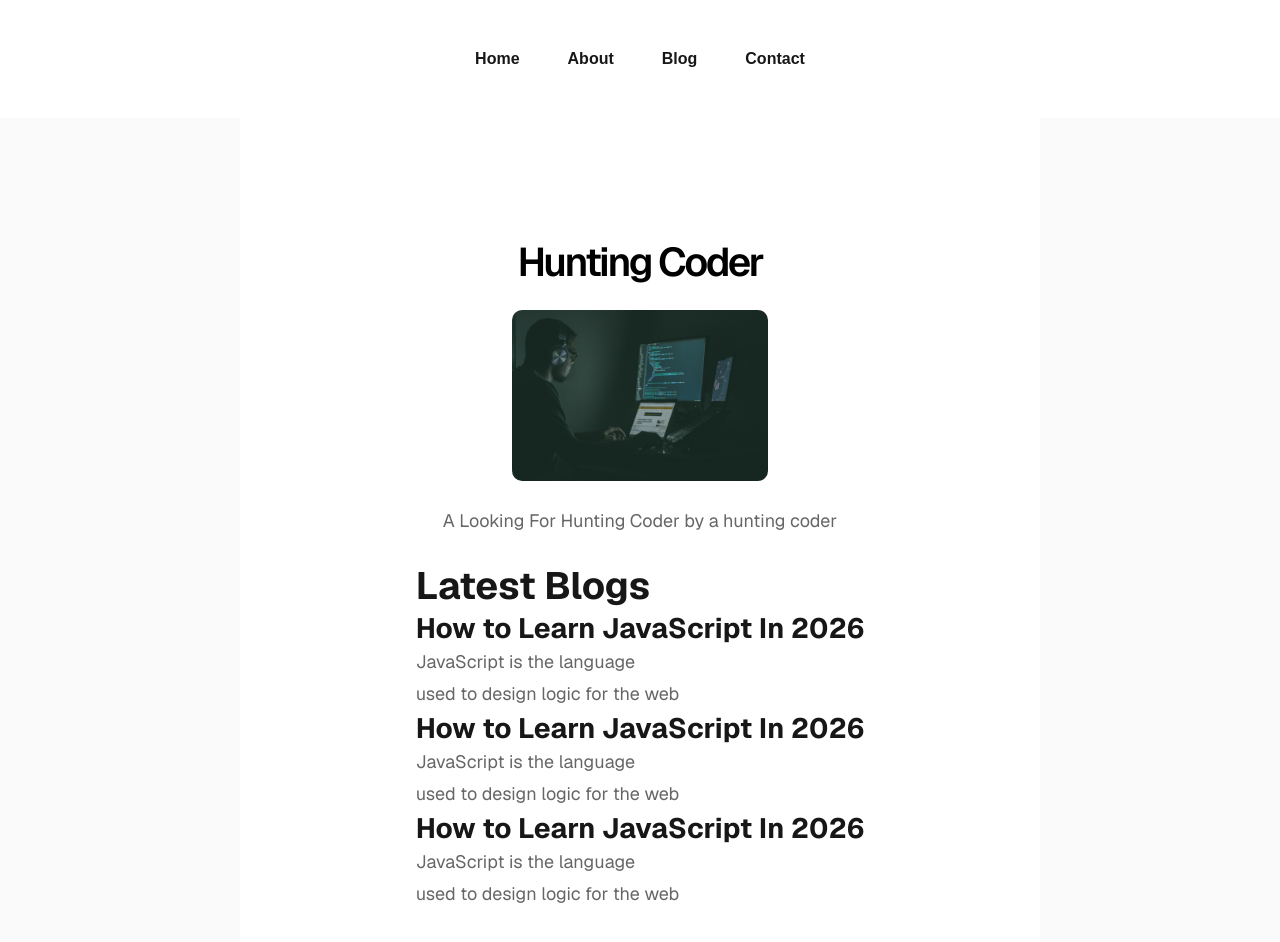
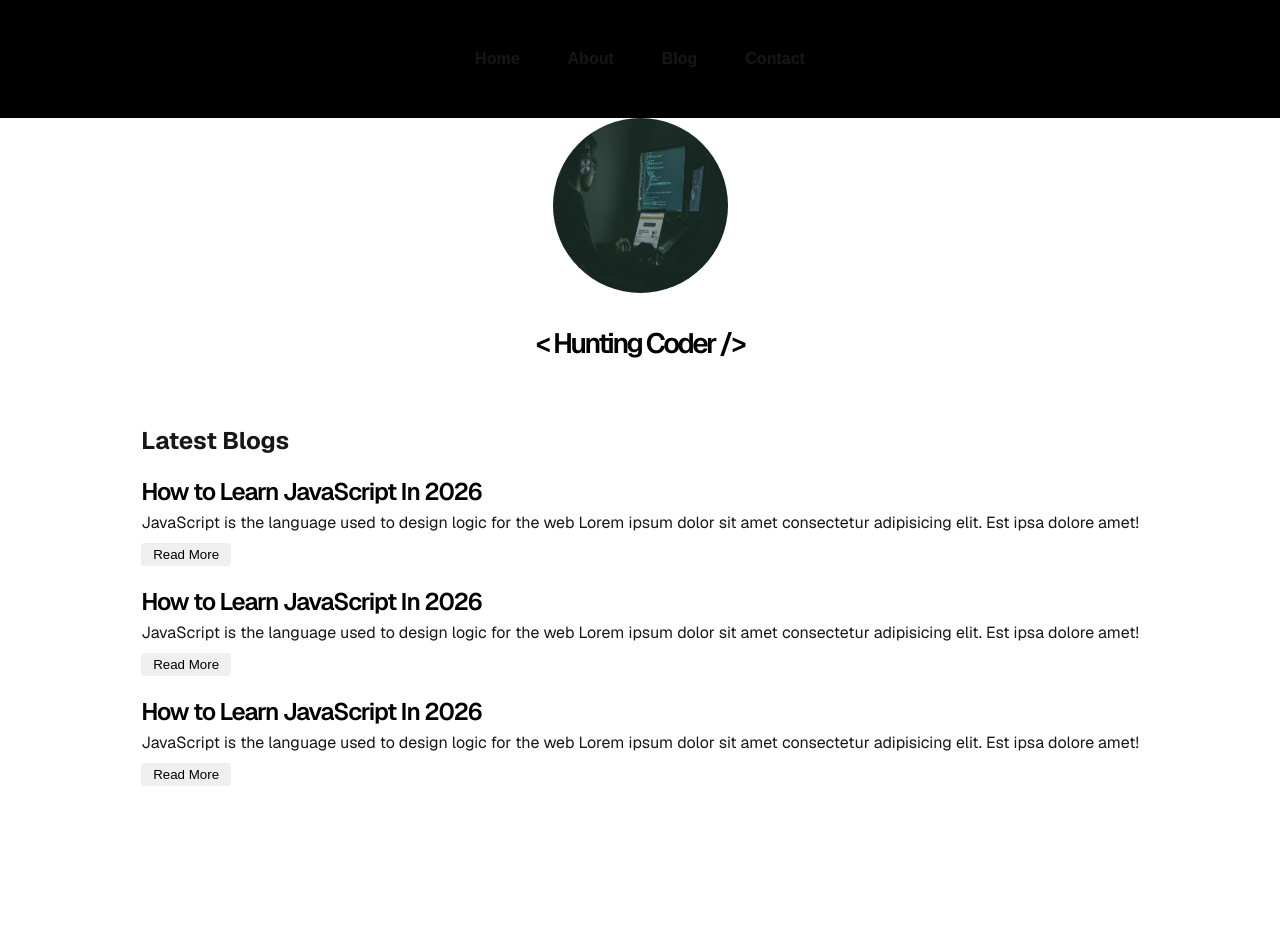
Before and after one commit to MukundVisavadiya/huntingcoder, a Next.js app: page / in a window 1280 px wide. Shown: the top 942 px of the page. After the commit the page ends 918 px from the top, so only its background shows below. Built offline with nearby package versions, Linux system fonts and the light colour scheme.

Commit message:
All Css Changes

```diff
--- a/pages/blog.js
+++ b/pages/blog.js
@@ -29,6 +29,9 @@ const Blog = (props) => {
               <h3>{blogItem.title}</h3>
             </Link>
             <p>{blogItem.metadec.substr(0, 140)}....</p>
+            <Link href={`/blogpost/${blogItem.slug}`} className={styles.btn}>
+              Read More
+            </Link>
           </div>
         );
       })}
--- a/pages/blogpost/[slug].js
+++ b/pages/blogpost/[slug].js
@@ -31,7 +31,7 @@ const Slug = (props) => {
   return (
     <>
       <div className={blogPost.main}>
-        <h1>{blog && blog.title}</h1>
+        <h1 className={blogPost.title}>{blog && blog.title}</h1>
         {blog && (
           <div dangerouslySetInnerHTML={createMarkup(blog.content)}></div>
         )}
--- a/pages/index.js
+++ b/pages/index.js
@@ -16,17 +16,6 @@ const geistMono = Geist_Mono({
 export default function Home() {
   return (
     <>
-     <style jsx>
-      {
-        `h2{
-           font-size:38px;
-         }
-        h3{
-           font-size:28px;
-        }
-        `
-      }
-     </style>
       <Head>
         <title>Hunting Coder</title>
         <meta name="description" content="Generated by create next app" />
@@ -39,29 +28,44 @@ export default function Home() {
         className={`${styles.page} ${geistSans.variable} ${geistMono.variable}`}
       >
         <main className={styles.main}>
-          <div className={styles.intro}>
-            <h1>Hunting Coder</h1>
-            <Image className={styles.myImg} src="/Home.jpg" width={256} height={171}/>
-            <p>
-              A Looking For Hunting Coder by a hunting coder
-            </p>
-            <div className="blogs">
-              <h2>Latest Blogs</h2>
-              <div className="blogItem">
-                <h3>How to Learn JavaScript In 2026</h3>
-                <p>JavaScript is the language used to design logic for the web</p>
-              </div>
-               <div className="blogItem">
-                <h3>How to Learn JavaScript In 2026</h3>
-                <p>JavaScript is the language used to design logic for the web</p>
-              </div>
-               <div className="blogItem">
-                <h3>How to Learn JavaScript In 2026</h3>
-                <p>JavaScript is the language used to design logic for the web</p>
-              </div>
+          <Image
+            className={styles.myImg}
+            src="/Home.jpg"
+            width={256}
+            height={171}
+          />
+          <h1>&lt; Hunting Coder /&gt;</h1>
+
+          <div className={styles.blogs}>
+            <h2>Latest Blogs</h2>
+            <div className={styles.blogItem}>
+              <h3>How to Learn JavaScript In 2026</h3>
+              <p>
+                JavaScript is the language used to design logic for the web
+                Lorem ipsum dolor sit amet consectetur adipisicing elit. Est
+                ipsa dolore amet!
+              </p>
+              <button className={styles.btn}>Read More</button>
+            </div>
+            <div className={styles.blogItem}>
+              <h3>How to Learn JavaScript In 2026</h3>
+              <p>
+                JavaScript is the language used to design logic for the web
+                Lorem ipsum dolor sit amet consectetur adipisicing elit. Est
+                ipsa dolore amet!
+              </p>
+              <button className={styles.btn}>Read More</button>
+            </div>
+            <div className={styles.blogItem}>
+              <h3>How to Learn JavaScript In 2026</h3>
+              <p>
+                JavaScript is the language used to design logic for the web
+                Lorem ipsum dolor sit amet consectetur adipisicing elit. Est
+                ipsa dolore amet!
+              </p>
+              <button className={styles.btn}>Read More</button>
             </div>
           </div>
-
         </main>
       </div>
     </>
--- a/styles/Home.module.css
+++ b/styles/Home.module.css
@@ -21,41 +21,24 @@
   display: flex;
   min-height: 100vh;
   width: 100%;
-  max-width: 800px;
+  max-width: 1320px;
   flex-direction: column;
   align-items: center;
-  justify-content: space-between;
+  gap: 25px;
   background-color: var(--foreground);
-  padding: 120px 60px;
 }
 
-.intro {
-  display: flex;
-  flex-direction: column;
-  align-items: center;
-  text-align: left;
-  gap: 24px;
-}
-
-.intro h1 {
+.main h1 {
   max-width: 320px;
-  font-size: 40px;
+  font-size: 28px;
   font-weight: 600;
-  line-height: 48px;
+  line-height: 50px;
   letter-spacing: -2.4px;
   text-wrap: balance;
   color: var(--text-primary);
 }
 
-.intro p {
-  max-width: 440px;
-  font-size: 18px;
-  line-height: 32px;
-  text-wrap: balance;
-  color: var(--text-secondary);
-}
-
-.intro a {
+.main a {
   font-weight: 500;
   color: var(--text-primary);
 }
@@ -143,7 +126,8 @@ a.secondary {
 .mainnav ul {
   display: flex;
   justify-content: center;
-  margin: 50px 0px;
+  padding: 50px 0px;
+  background-color: #000000;
 }
 
 .mainnav ul li {
@@ -153,5 +137,34 @@ a.secondary {
 }
 
 .myImg {
-  border-radius: 10px;
+  border-radius: 92px;
+  width: 175px;
+  height: 175px;
 }
+
+.blogs {
+  display: flex;
+  flex-direction: column;
+  gap: 16px;
+  margin-top: 32px;
+}
+
+.blogs h1 {
+  font-size: 40px;
+}
+
+.blogItem h3 {
+  font-size: 24px;
+  font-weight: 600;
+  line-height: 40px;
+  letter-spacing: -1.2px;
+  text-wrap: balance;
+  color: var(--text-primary);
+}
+
+.blogItem .btn {
+  padding: 4px 12px;
+  border: 0;
+  border-radius: 4px;
+  margin-top: 10px;
+}
--- a/styles/blog.module.css
+++ b/styles/blog.module.css
@@ -6,10 +6,32 @@
   padding: 120px 60px;
 }
 
-.blogItem{
-    margin-bottom:25px;
+.blogItem {
+  margin-bottom: 60px;
 }
 
-.blogItem h3{
-  font-size:28px;
+.blogItem h3 {
+  font-size: 28px;
+  margin-bottom: 12px;
 }
+
+.blogItem p {
+  font-size: 18px;
+  margin-bottom: 24px;
+}
+
+.btn {
+  padding: 4px 12px;
+  border: 0;
+  border-radius: 4px;
+  margin-top: 10px;
+  background-color: #ffffff;
+  color: #000000;
+  cursor: pointer;
+  font-weight: bold;
+}
+
+.btn:hover {
+  background-color: #ffffff;
+  color: #000000;
+}
--- a/styles/contact.module.css
+++ b/styles/contact.module.css
@@ -5,8 +5,40 @@
 
 .mb3 {
   margin-bottom: 21px;
+  display: flex;
+  flex-direction: column;
 }
 
 .formLabel {
-  margin: 0px 14px;
+  padding: 12px 0px;
+  font-size: 18px;
 }
+
+.input {
+  font-size: 20px;
+  border: 1px solid #ffffff;
+  padding: 3px;
+  border-radius: 4px;
+}
+
+.formText {
+  font-size: 14px;
+  color: #6c757d;
+  padding: 6px 0px;
+}
+
+.btn {
+  background-color: #ffffff;
+  color: #000000;
+  padding: 10px 20px;
+  font-size: 18px;
+  border: 1px solid #000000;
+  border-radius: 4px;
+  cursor: pointer;
+  font-weight: bold;
+}
+.btn:hover {
+  background-color: #ffffff;
+  color: #000000;
+  border: 1px solid #000000;
+}
```
Also changed, not shown: pages/contact.js (+9 -9 lines), styles/blogpost.module.css (+9 -1 lines).
